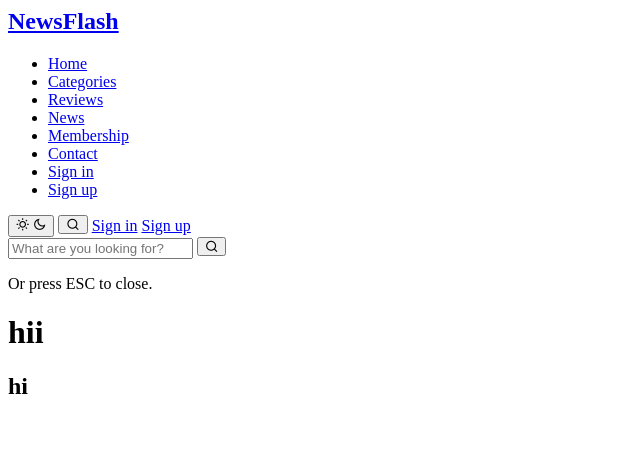
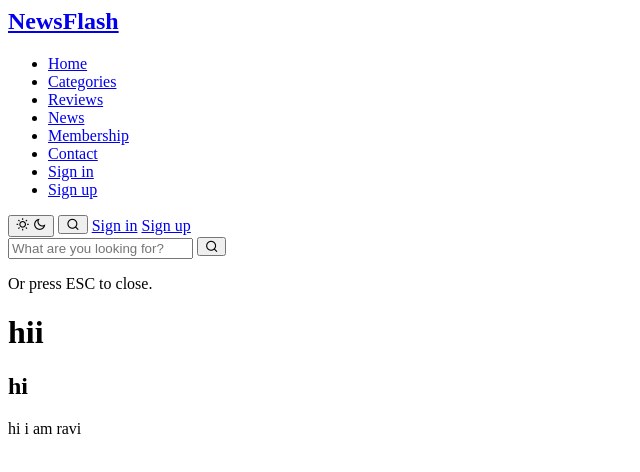
Before and after one commit to raviparmar0703/newsflash, a plain HTML site: page Starter/index.html in a window 1280 px wide. Shown: the full height of the page, 0-640 px from the left. Drawn offline with nearby package versions, Linux system fonts and the light colour scheme.

Commit message:
add p tag

```diff
--- a/Starter/index.html
+++ b/Starter/index.html
@@ -93,6 +93,7 @@
     <!-- Featured articles -->
     <h1>hii</h1>
     <h2>hi</h2>
+    <p>hi i am ravi</p>
     <!-- Quick read -->
 
     <!-- Older posts -->
```
